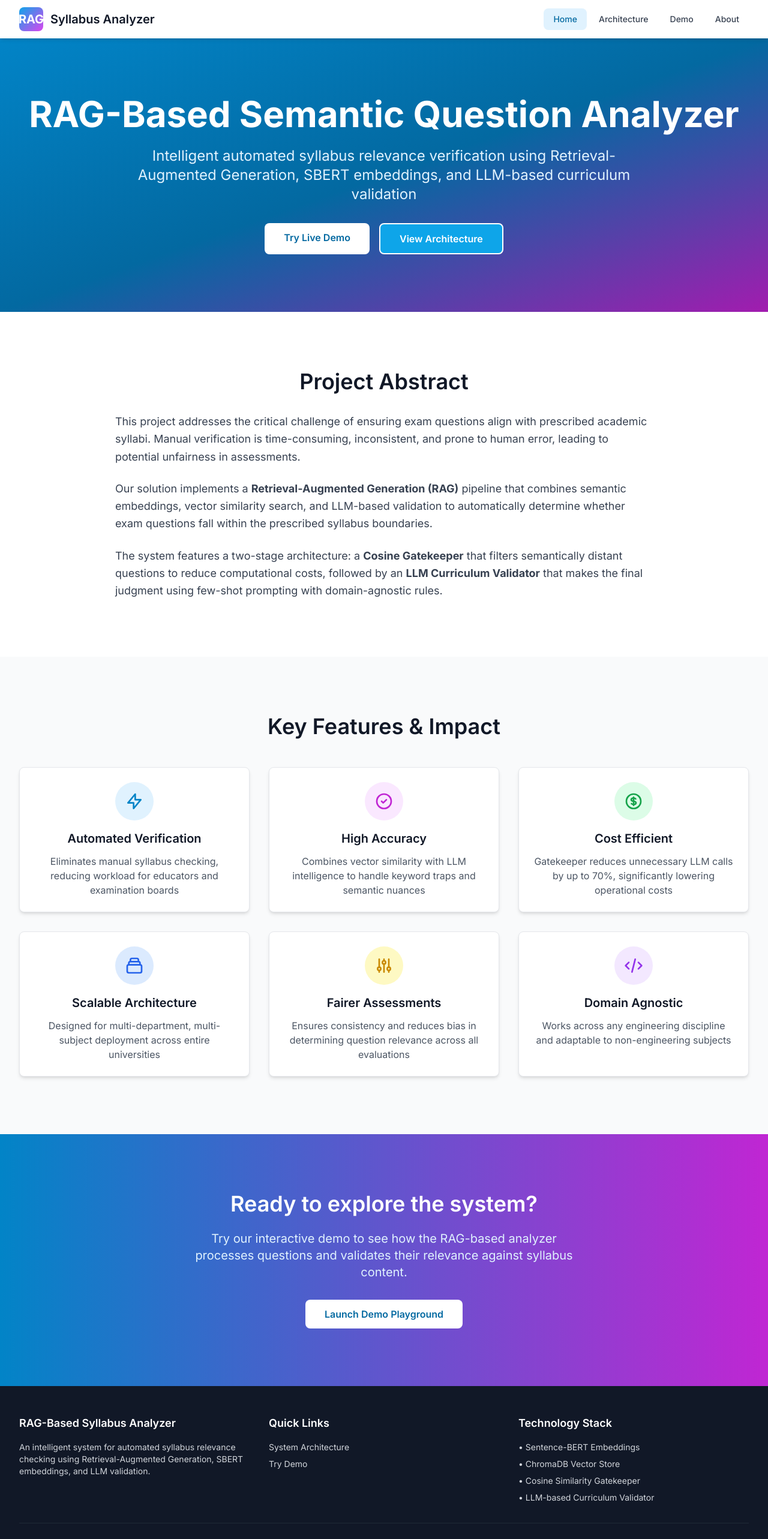
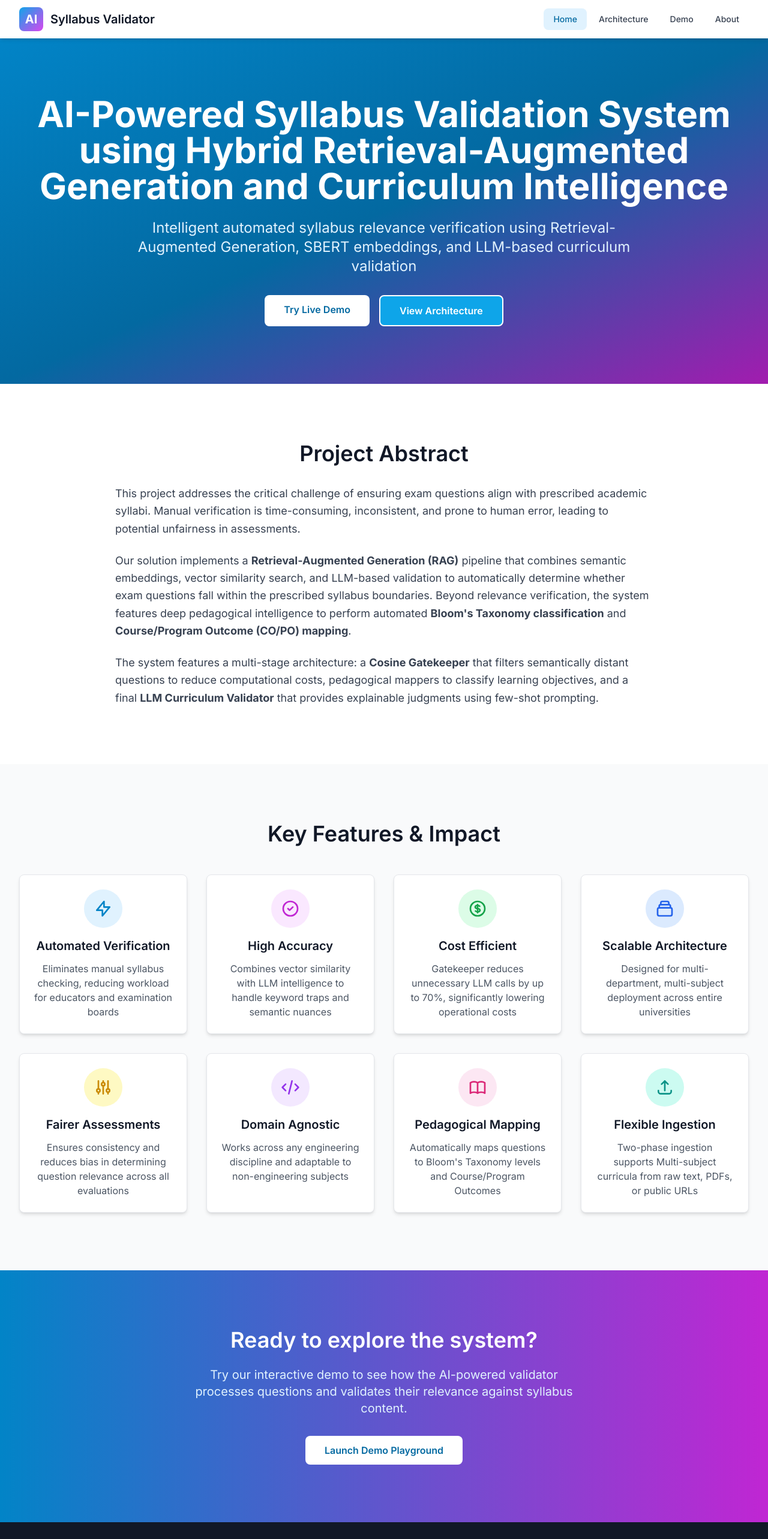
Before and after one commit to SaadHaider01/final_v1, a React (Vite) app in the folder frontend/: page / in a window 1280 px wide. Shown: the top 2566 px of the page at 60% size. Built offline with nearby package versions, Linux system fonts and the light colour scheme; the HTML template or start-up script is replaced by a standard one.

Commit message:
feat: implement frontend playground interface and add automated evaluation documentation

```diff
--- a/frontend/index.html
+++ b/frontend/index.html
@@ -3,7 +3,7 @@
   <head>
     <meta charset="UTF-8" />
     <meta name="viewport" content="width=device-width, initial-scale=1.0" />
-    <title>RAG-Based Semantic Question Analyzer | Syllabus Relevance Verification</title>
+    <title>AI-Powered Syllabus Validation System</title>
     <meta name="description" content="An intelligent system for automated syllabus relevance checking using RAG architecture, SBERT embeddings, and LLM validation" />
     <link rel="preconnect" href="https://fonts.googleapis.com">
     <link rel="preconnect" href="https://fonts.gstatic.com" crossorigin>
--- a/frontend/src/components/layout/Footer.jsx
+++ b/frontend/src/components/layout/Footer.jsx
@@ -9,7 +9,7 @@ function Footer() {
         <div className="grid grid-cols-1 md:grid-cols-3 gap-8">
           <div>
             <h3 className="text-white font-semibold text-lg mb-4">
-              RAG-Based Syllabus Analyzer
+              AI-Powered Syllabus Validator
             </h3>
             <p className="text-sm">
               An intelligent system for automated syllabus relevance checking using
@@ -56,7 +56,7 @@ function Footer() {
 
         <div className="mt-8 pt-8 border-t border-gray-800 text-center text-sm">
           <p>
-            © {currentYear} RAG-Based Syllabus Analyzer. Final Year Project - Department of Information Technology.
+            © {currentYear} AI-Powered Syllabus Validator. Final Year Project - Department of Information Technology.
           </p>
         </div>
       </div>
--- a/frontend/src/components/layout/Navbar.jsx
+++ b/frontend/src/components/layout/Navbar.jsx
@@ -24,10 +24,10 @@ function Navbar() {
           <div className="flex items-center">
             <Link to="/" className="flex items-center space-x-3">
               <div className="w-10 h-10 bg-gradient-to-br from-primary-500 to-accent-500 rounded-lg flex items-center justify-center">
-                <span className="text-white font-bold text-xl">RAG</span>
+                <span className="text-white font-bold text-xl">AI</span>
               </div>
               <span className="hidden sm:block text-xl font-semibold text-gray-900">
-                Syllabus Analyzer
+                Syllabus Validator
               </span>
             </Link>
           </div>
--- a/frontend/src/pages/About.jsx
+++ b/frontend/src/pages/About.jsx
@@ -7,22 +7,22 @@ function About() {
     {
       name: 'Saad Haider',
       role: 'Lead Developer',
-      contributions: 'RAG architecture design, SBERT integration, system implementation',
+      contributions: 'RAG architecture design, SBERT integration, system implementation, URL ingestion pipeline',
     },
     {
       name: 'Piklu Kundu',
       role: 'ML Engineer',
-      contributions: 'LLM validation module, few-shot prompting strategy, experimental evaluation',
+      contributions: 'LLM validation module, few-shot prompting strategy, Bloom\'s Taxonomy Classifier',
     },
     {
       name: 'Niloy Pal',
       role: 'Full-Stack Developer',
-      contributions: 'Frontend interface, API design, ChromaDB integration',
+      contributions: 'Frontend interface, API design, ChromaDB integration, Two-Phase Ingestion UX',
     },
     {
       name: 'Baidurya Muhuri',
       role: 'Data Engineer',
-      contributions: 'Syllabus preprocessing, chunking algorithms, dataset curation',
+      contributions: 'Syllabus preprocessing, chunking algorithms, dataset curation, CO/PO Semantic Mapper',
     },
   ];
 
@@ -49,11 +49,11 @@ function About() {
           <div className="grid grid-cols-1 md:grid-cols-2 gap-6 text-gray-700">
             <div>
               <div className="font-semibold text-gray-900 mb-1">Project Title</div>
-              <div>RAG-Based Semantic Question Analyzer for Syllabus Relevance Verification</div>
+              <div>AI-Powered Syllabus Validation System using Hybrid Retrieval-Augmented Generation and Curriculum Intelligence</div>
             </div>
             <div>
               <div className="font-semibold text-gray-900 mb-1">Academic Year</div>
-              <div>2024-2025</div>
+              <div>2025-2026</div>
             </div>
             <div>
               <div className="font-semibold text-gray-900 mb-1">Department</div>
--- a/frontend/src/pages/Architecture.jsx
+++ b/frontend/src/pages/Architecture.jsx
@@ -22,8 +22,8 @@ function Architecture() {
               <div className="grid grid-cols-1 md:grid-cols-4 gap-4">
                 <div className="text-center">
                   <div className="bg-white p-4 rounded-lg shadow-sm border border-gray-300 h-full flex flex-col justify-center">
-                    <div className="text-3xl mb-2">📄</div>
-                    <div className="font-semibold text-sm">PDF/Text Input</div>
+                    <div className="text-3xl mb-2">🌐/📄</div>
+                    <div className="font-semibold text-sm">Text/PDF/URL</div>
                   </div>
                 </div>
                 <div className="flex items-center justify-center">
@@ -104,6 +104,24 @@ function Architecture() {
                   </div>
                 </div>
               </div>
+
+              <div className="grid grid-cols-1 md:grid-cols-2 gap-4 mt-6 max-w-xl mx-auto">
+                <div className="text-center">
+                  <div className="bg-white p-4 rounded-lg shadow-sm border border-pink-300 h-full flex flex-col justify-center">
+                    <div className="text-3xl mb-2">📊</div>
+                    <div className="font-semibold text-sm">Bloom's Classifier</div>
+                    <div className="text-xs text-gray-600 mt-1">Two-Pass Logic</div>
+                  </div>
+                </div>
+                <div className="text-center">
+                  <div className="bg-white p-4 rounded-lg shadow-sm border border-teal-300 h-full flex flex-col justify-center">
+                    <div className="text-3xl mb-2">🎯</div>
+                    <div className="font-semibold text-sm">CO/PO Mapper</div>
+                    <div className="text-xs text-gray-600 mt-1">Outcome Alignment</div>
+                  </div>
+                </div>
+              </div>
+
               <div className="flex justify-center mt-6">
                 <div className="text-center max-w-xs">
                   <div className="bg-gradient-to-r from-accent-100 to-accent-200 p-4 rounded-lg shadow-md border-2 border-accent-400">
@@ -164,6 +182,23 @@ function Architecture() {
               only Algorithm B are out-of-scope
             </div>
           </Card>
+
+          <Card>
+            <h4 className="text-lg font-semibold text-pink-700 mb-3">Bloom's Taxonomy Classifier</h4>
+            <p className="text-gray-700 text-sm leading-relaxed mb-2">
+              A hybrid two-pass system that first uses fast, deterministic cognitive action-verb mapping,
+              and falls back to a WH-question heuristic router for complex questions. It reliably matches
+              exam questions to cognitive difficulty levels.
+            </p>
+          </Card>
+
+          <Card>
+            <h4 className="text-lg font-semibold text-teal-700 mb-3">CO/PO Semantic Mapper</h4>
+            <p className="text-gray-700 text-sm leading-relaxed mb-2">
+              Ingests course learning outcomes and maps exam questions semantically to the closest Course Outcome (CO)
+              and Program Outcome (PO), automatically producing institutional alignment logs.
+            </p>
+          </Card>
         </div>
 
         {/* Key Design Decisions */}
@@ -198,6 +233,12 @@ function Architecture() {
                 and eliminating API costs and latency.
               </p>
             </div>
+            <div>
+              <h4 className="font-semibold text-gray-900 mb-1">Pedagogical Enrichment</h4>
+              <p className="text-gray-700 text-sm">
+                Beyond simply verifying if a topic exists in the syllabus, the system maps questions to Bloom's cognitive levels and institutional learning outcomes, automating the most tedious parts of academic quality audits.
+              </p>
+            </div>
           </div>
         </Card>
       </div>
--- a/frontend/src/pages/Home.jsx
+++ b/frontend/src/pages/Home.jsx
@@ -8,7 +8,7 @@ function Home() {
       <section className="bg-gradient-to-br from-primary-600 via-primary-700 to-accent-700 text-white">
         <div className="section-container text-center">
           <h1 className="text-5xl md:text-6xl font-bold mb-6">
-            RAG-Based Semantic Question Analyzer
+            AI-Powered Syllabus Validation System using Hybrid Retrieval-Augmented Generation and Curriculum Intelligence
           </h1>
           <p className="text-xl md:text-2xl mb-8 max-w-4xl mx-auto text-primary-100">
             Intelligent automated syllabus relevance verification using Retrieval-Augmented Generation,
@@ -44,11 +44,13 @@ function Home() {
             Our solution implements a <strong>Retrieval-Augmented Generation (RAG)</strong> pipeline that
             combines semantic embeddings, vector similarity search, and LLM-based validation to automatically
             determine whether exam questions fall within the prescribed syllabus boundaries.
+            Beyond relevance verification, the system features deep pedagogical intelligence to perform
+            automated <strong>Bloom's Taxonomy classification</strong> and <strong>Course/Program Outcome (CO/PO) mapping</strong>.
           </p>
           <p className="text-lg text-gray-700 leading-relaxed">
-            The system features a two-stage architecture: a <strong>Cosine Gatekeeper</strong> that filters
-            semantically distant questions to reduce computational costs, followed by an <strong>LLM Curriculum
-            Validator</strong> that makes the final judgment using few-shot prompting with domain-agnostic rules.
+            The system features a multi-stage architecture: a <strong>Cosine Gatekeeper</strong> that filters
+            semantically distant questions to reduce computational costs, pedagogical mappers to classify learning objectives,
+            and a final <strong>LLM Curriculum Validator</strong> that provides explainable judgments using few-shot prompting.
           </p>
         </div>
       </section>
@@ -56,7 +58,7 @@ function Home() {
       {/* Key Features */}
       <section className="section-container bg-gray-50">
         <h2 className="text-center mb-12">Key Features & Impact</h2>
-        <div className="grid grid-cols-1 md:grid-cols-3 gap-8">
+        <div className="grid grid-cols-1 md:grid-cols-2 lg:grid-cols-4 gap-8">
           <div className="card text-center">
             <div className="w-16 h-16 bg-primary-100 rounded-full flex items-center justify-center mx-auto mb-4">
               <svg className="w-8 h-8 text-primary-600" fill="none" stroke="currentColor" viewBox="0 0 24 24">
@@ -128,6 +130,30 @@ function Home() {
               Works across any engineering discipline and adaptable to non-engineering subjects
             </p>
           </div>
+
+          <div className="card text-center">
+            <div className="w-16 h-16 bg-pink-100 rounded-full flex items-center justify-center mx-auto mb-4">
+              <svg className="w-8 h-8 text-pink-600" fill="none" stroke="currentColor" viewBox="0 0 24 24">
+                <path strokeLinecap="round" strokeLinejoin="round" strokeWidth={2} d="M12 6.253v13m0-13C10.832 5.477 9.246 5 7.5 5S4.168 5.477 3 6.253v13C4.168 18.477 5.754 18 7.5 18s3.332.477 4.5 1.253m0-13C13.168 5.477 14.754 5 16.5 5c1.747 0 3.332.477 4.5 1.253v13C19.832 18.477 18.247 18 16.5 18c-1.746 0-3.332.477-4.5 1.253" />
+              </svg>
+            </div>
+            <h3 className="text-xl font-semibold mb-3">Pedagogical Mapping</h3>
+            <p className="text-gray-600">
+              Automatically maps questions to Bloom's Taxonomy levels and Course/Program Outcomes
+            </p>
+          </div>
+
+          <div className="card text-center">
+            <div className="w-16 h-16 bg-teal-100 rounded-full flex items-center justify-center mx-auto mb-4">
+              <svg className="w-8 h-8 text-teal-600" fill="none" stroke="currentColor" viewBox="0 0 24 24">
+                <path strokeLinecap="round" strokeLinejoin="round" strokeWidth={2} d="M4 16v1a3 3 0 003 3h10a3 3 0 003-3v-1m-4-8l-4-4m0 0L8 8m4-4v12" />
+              </svg>
+            </div>
+            <h3 className="text-xl font-semibold mb-3">Flexible Ingestion</h3>
+            <p className="text-gray-600">
+              Two-phase ingestion supports Multi-subject curricula from raw text, PDFs, or public URLs
+            </p>
+          </div>
         </div>
       </section>
 
@@ -135,7 +161,7 @@ function Home() {
       <section className="section-container bg-gradient-to-r from-primary-600 to-accent-600 text-white text-center">
         <h2 className="text-white mb-6">Ready to explore the system?</h2>
         <p className="text-xl text-primary-100 mb-8 max-w-2xl mx-auto">
-          Try our interactive demo to see how the RAG-based analyzer processes questions and validates
+          Try our interactive demo to see how the AI-powered validator processes questions and validates
           their relevance against syllabus content.
         </p>
         <Link
--- a/frontend/src/pages/Playground.jsx
+++ b/frontend/src/pages/Playground.jsx
@@ -71,7 +71,7 @@ function Playground() {
     <div className="section-container">
       <SectionHeader
         title="Interactive Demo"
-        subtitle="Try the RAG-based syllabus analyzer with your own syllabi and questions"
+        subtitle="Try the AI-powered syllabus validator with your own syllabi and questions"
       />
 
       <div className="max-w-7xl mx-auto">
--- a/frontend/src/pages/Problem.jsx
+++ b/frontend/src/pages/Problem.jsx
@@ -113,7 +113,7 @@ function Problem() {
         <Card className="bg-primary-50 border-primary-200">
           <h3 className="text-2xl font-semibold mb-4">Our Solution</h3>
           <p className="text-gray-700 leading-relaxed">
-            This project addresses these challenges through a <strong>RAG-based semantic question analyzer</strong> that
+            This project addresses these challenges through an <strong>AI-powered syllabus validator</strong> that
             combines the power of modern NLP techniques: dense embeddings from Sentence-BERT, efficient vector similarity
             search, a cosine similarity gatekeeper for cost optimization, and LLM-based curriculum validation for
             nuanced decision-making. The result is an automated, scalable, and highly accurate system for syllabus
```
Also changed, not shown: 1 other file (tests, documents, lock files or other folders).
